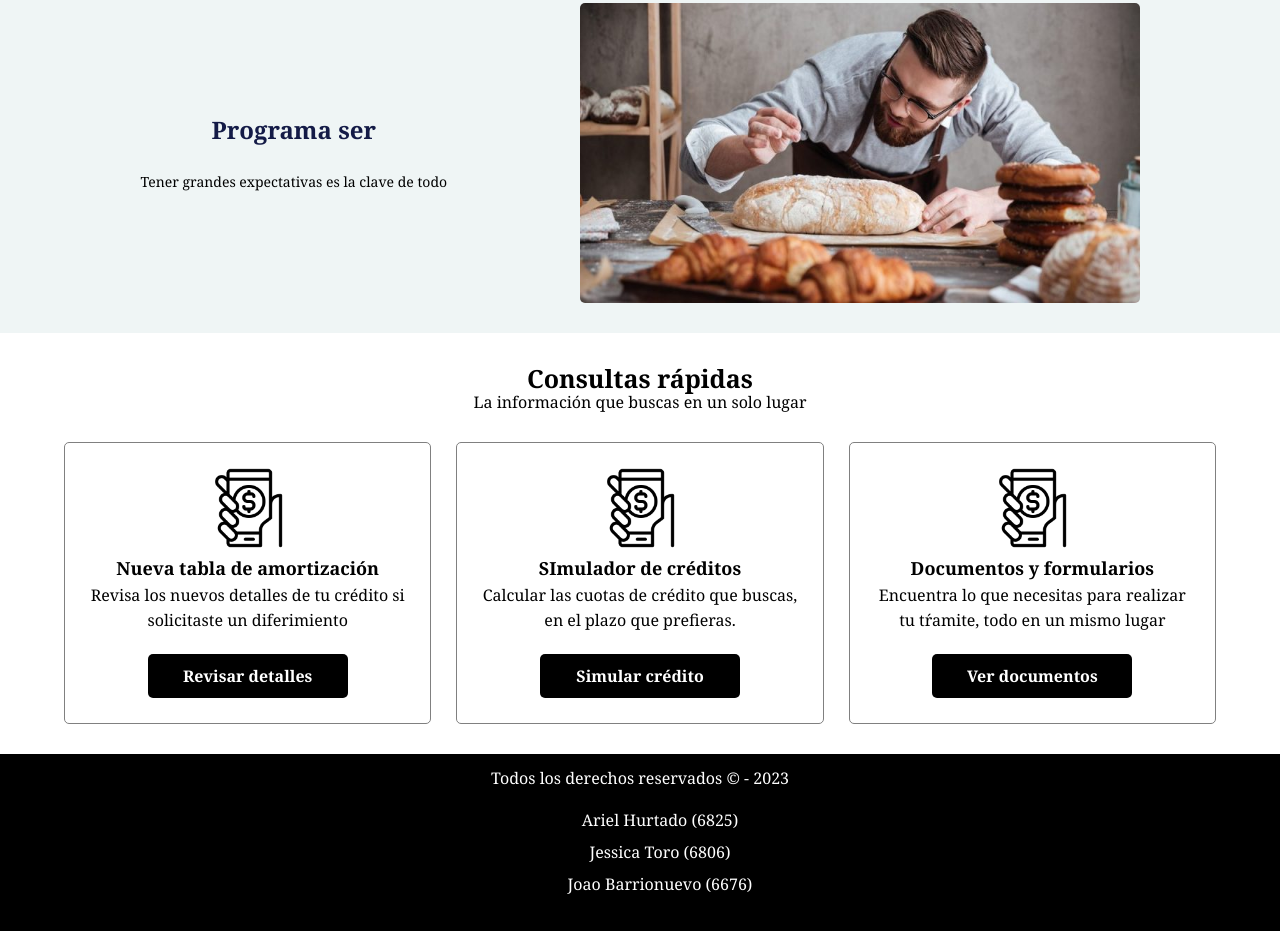
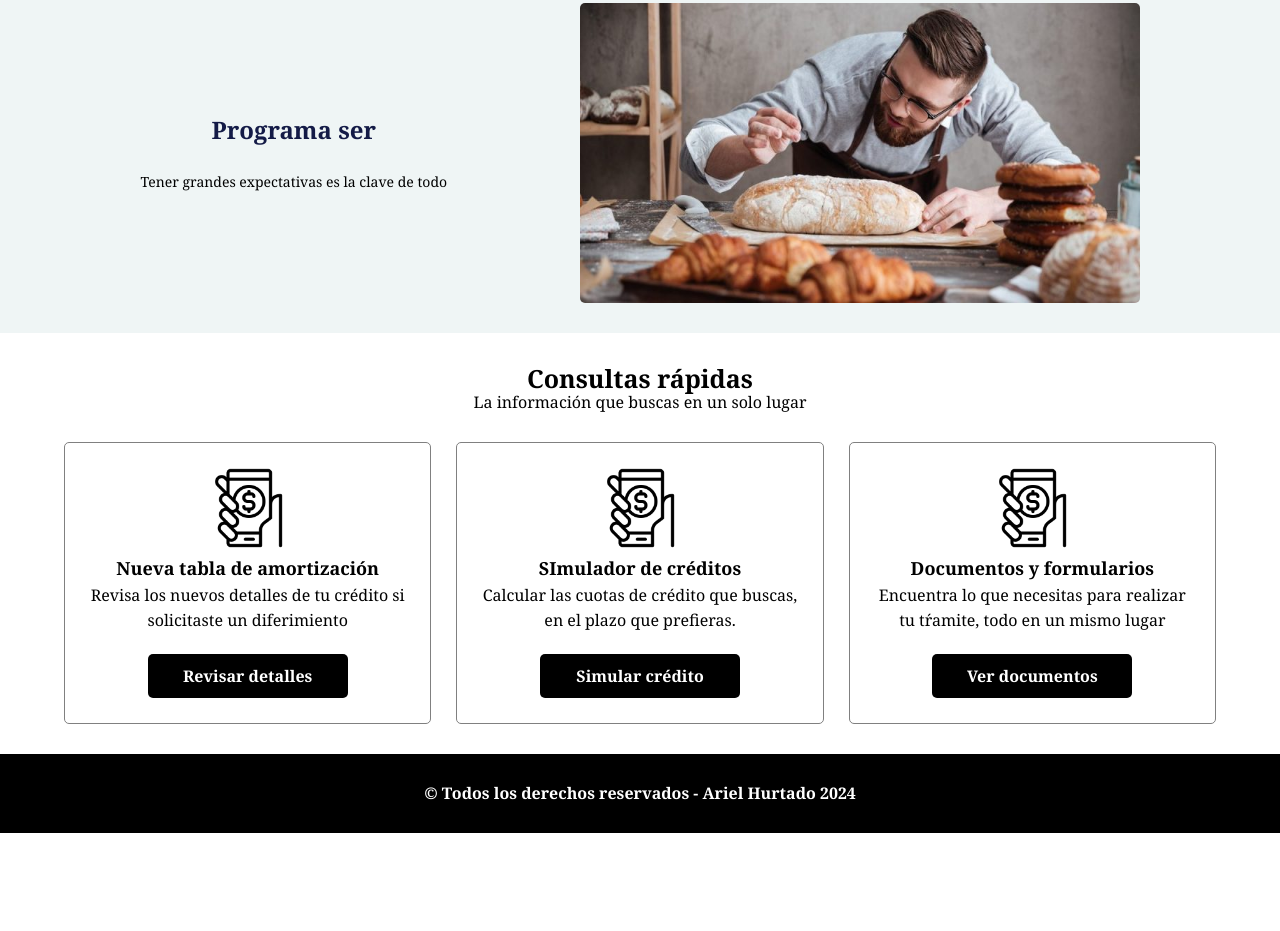
Before and after one commit to arielhurtado388/BUP, a plain HTML site: page index.html in a window 1280 px wide. Shown: the part 1750-2681 px from the top of the page. After the commit the page ends 2583 px from the top, so only its background shows below. Drawn offline with Linux system fonts and the light colour scheme.

Commit message:
Mejora footer y enlaces

```diff
--- a/index.html
+++ b/index.html
@@ -39,7 +39,7 @@
       </div>
       <div class="portada">
         <p>¡Juntos cuidamos tu dinero!</p>
-        <p>Bolívar, Ecuador</p>
+        <p>Guaranda, Ecuador</p>
       </div>
     </header>
 
@@ -182,12 +182,9 @@
       </div>
     </section>
     <footer class="footer">
-      <p class="centrar">Todos los derechos reservados &copy; - 2023</p>
-      <ul class="centrar">
-        <li>Ariel Hurtado (6825)</li>
-        <li>Jessica Toro (6806)</li>
-        <li>Joao Barrionuevo (6676)</li>
-      </ul>
+      <p class="centrar">
+        &copy; Todos los derechos reservados - Ariel Hurtado 2024
+      </p>
     </footer>
   </body>
 </html>
--- a/styles.css
+++ b/styles.css
@@ -121,7 +121,6 @@ a {
 }
 .entidades p {
   color: var(--negro);
-  border: 2px solid white;
 }
 .entidades p:hover {
   border-bottom: 1px solid #3a5ba0;
@@ -169,6 +168,7 @@ p.interes {
   padding: 1rem;
   color: var(--blanco);
   text-align: center;
+  border-radius: 0.5rem;
 }
 .nav a:hover {
   color: var(--negro);
@@ -310,7 +310,8 @@ p.expectativas {
 .footer {
   background-color: var(--negro);
   color: var(--blanco);
-  padding: 1.5rem;
+  padding: 3rem 0rem;
+  font-weight: bold;
   /* text-align: center; */
 }
 .footer li {
```
